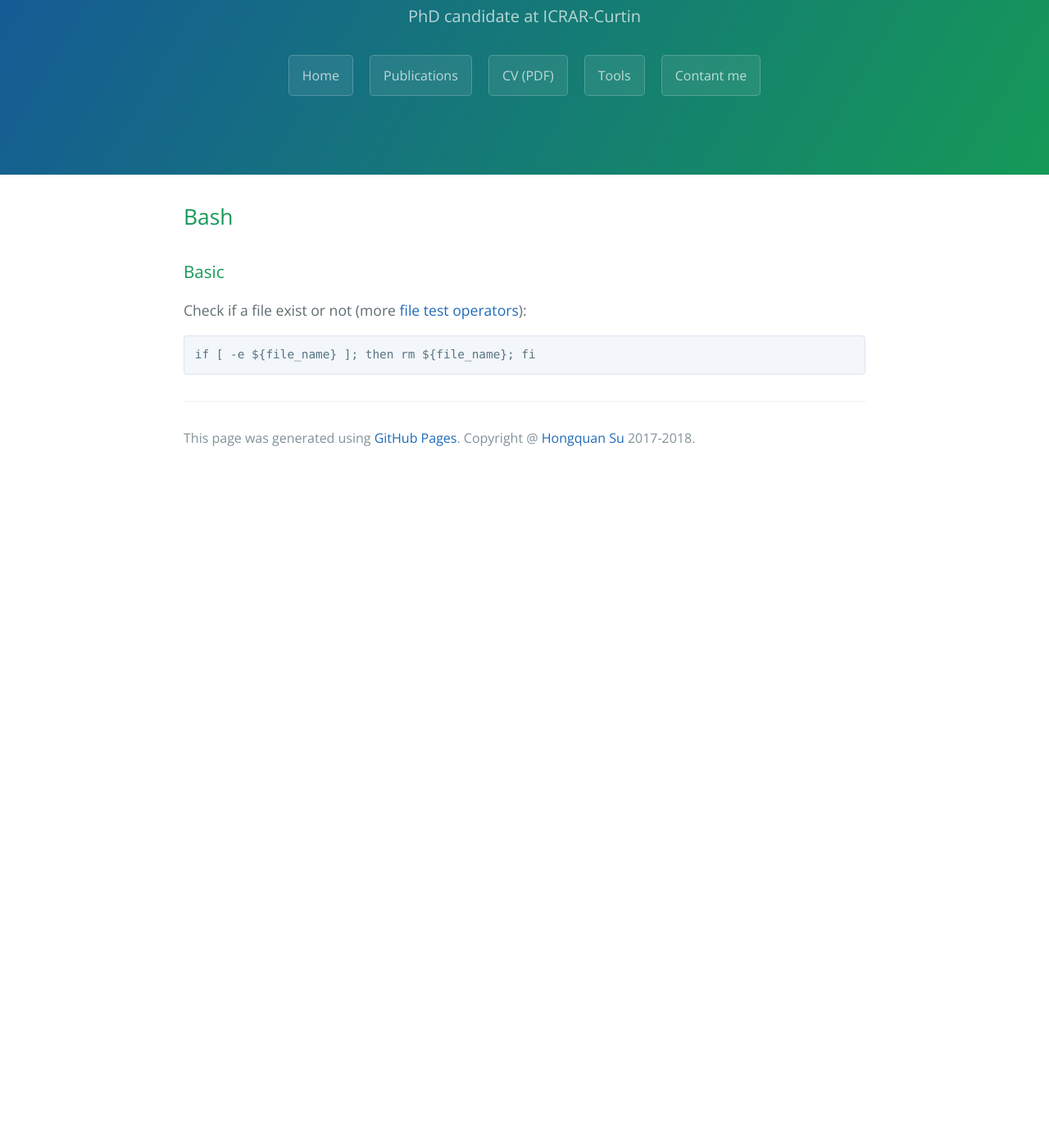
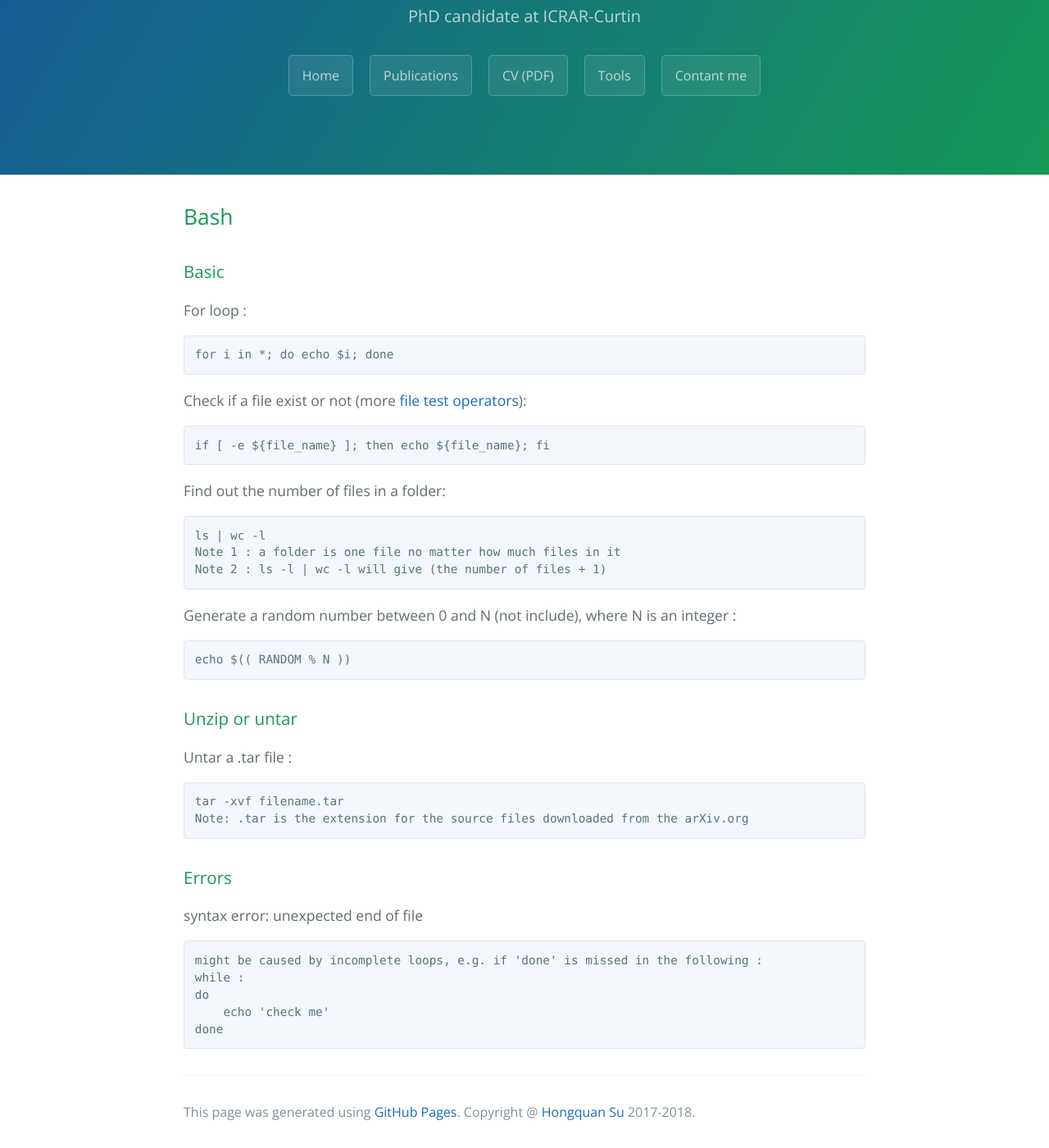
Before and after one commit to HongquanSu/hongquansu.github.io, a Jekyll site: the page built from tool/bash.md, in a window 1280 px wide and 1400 px high, scrolled down 170 px. Shown: the whole window at 82% size. Built offline with Jekyll 4.4.1, drawn with Linux system fonts in a browser that asks for light colours; before the commit the page ends 900 px from its top, so only the background shows below that.

Commit message:
add notes

````diff
--- a/tool/bash.md
+++ b/tool/bash.md
@@ -8,8 +8,43 @@ tagline:
 
 ### Basic
 
+For loop :
+```
+for i in *; do echo $i; done
+```
 
 Check if a file exist or not (more [file test operators](https://www.tldp.org/LDP/abs/html/fto.html)):
 ```
-if [ -e ${file_name} ]; then rm ${file_name}; fi
+if [ -e ${file_name} ]; then echo ${file_name}; fi
 ```
+
+Find out the number of files in a folder:
+```
+ls | wc -l
+Note 1 : a folder is one file no matter how much files in it
+Note 2 : ls -l | wc -l will give (the number of files + 1)
+```
+
+Generate a random number between 0 and N (not include), where N is an integer :
+```
+echo $(( RANDOM % N ))
+```
+
+### Unzip or untar
+
+Untar a .tar file :
+```
+tar -xvf filename.tar
+Note: .tar is the extension for the source files downloaded from the arXiv.org
+```
+
+### Errors
+
+syntax error: unexpected end of file
+```
+might be caused by incomplete loops, e.g. if 'done' is missed in the following :
+while :
+do
+    echo 'check me'
+done
+```
````
Also changed, not shown: tool/linux.md (added, +10 -0 lines).
